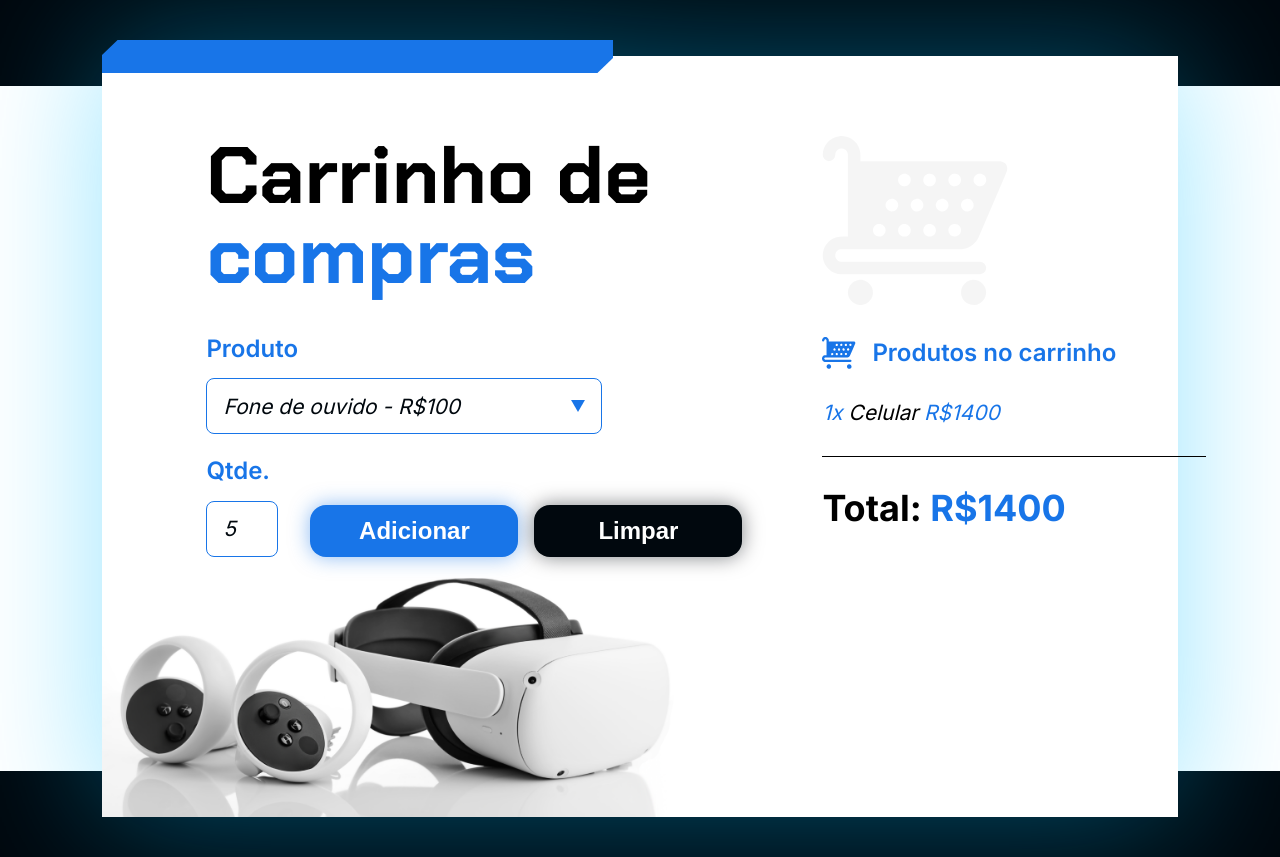
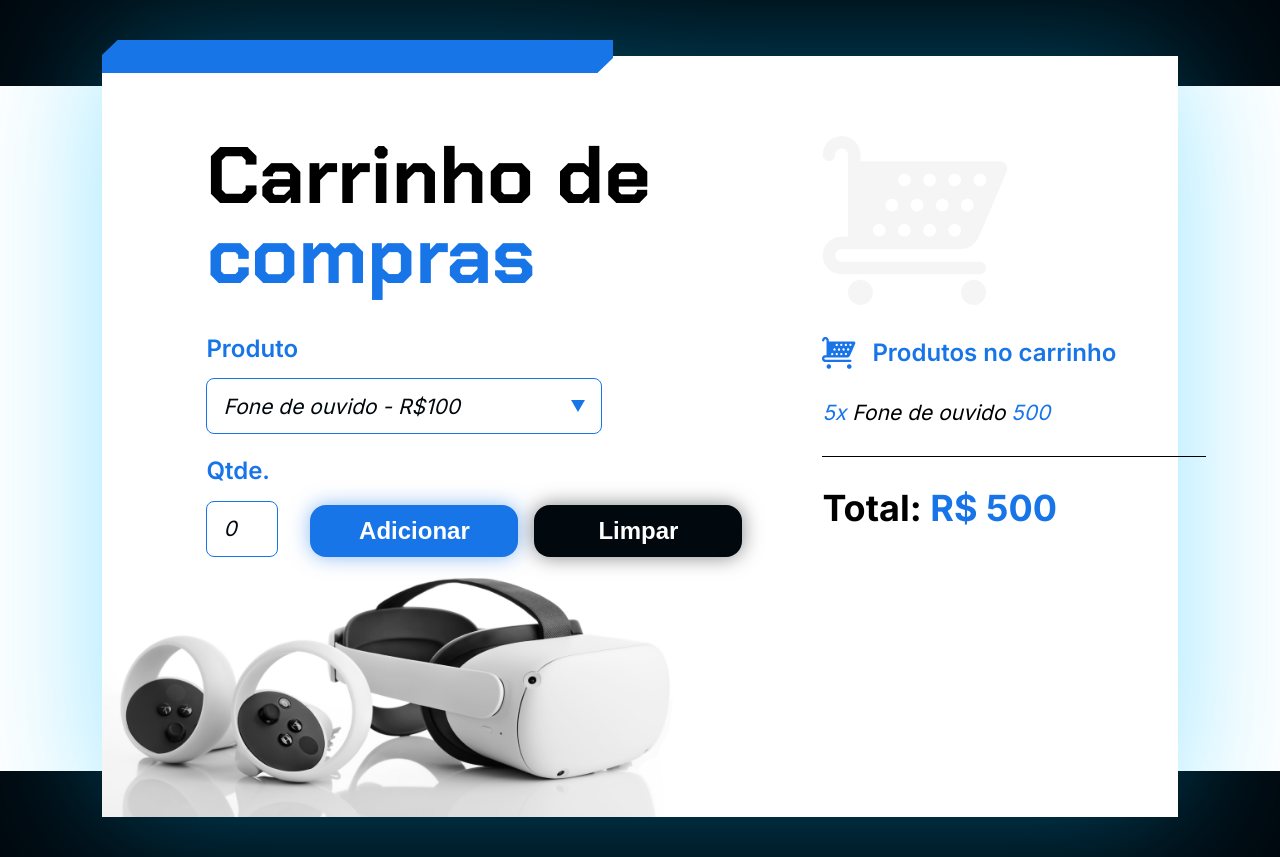
Before and after one commit to DevFrost01/carrinho-compras, a plain HTML site: page index.html in a window 1280 px wide. Both pictures are taken after typing "5" into the empty fields and a click on the button "Adicionar". Drawn offline with Linux system fonts and the light colour scheme.

Commit message:
Projeto finalizado

```diff
--- a/index.html
+++ b/index.html
@@ -25,7 +25,7 @@
       <form class="formulario">
         <label class="campo-grupo">
           <span class="texto-medio-azul">Produto</span>
-          <select class="produto-input" name="produto" id="produto">
+          <select class="produto-input" name="produto" id="produto" required>
             <option value="Fone de ouvido - R$100">Fone de ouvido - R$100</option>
             <option value="Celular - R$1400">Celular - R$1400</option>
             <option value="Oculus VR - R$5000">Oculus VR - R$5000</option>
--- a/js/app.js
+++ b/js/app.js
@@ -0,0 +1,35 @@
+let totalGeral;
+limpar();
+
+function adicionar() {
+    let produtoSelecionado = document.getElementById('produto').value;
+    let quantidade = document.getElementById('quantidade').value;
+
+    if (quantidade <= 0) {
+      alert('Digite uma quantidade válida!');
+      limpar();
+      return;
+    }
+
+    let nomeProduto = produtoSelecionado.split('-')[0];
+    let valorUnitario = produtoSelecionado.split('R$')[1];
+    let preco = quantidade * valorUnitario;
+    let carrinho = document.getElementById('lista-produtos');
+
+    carrinho.innerHTML = carrinho.innerHTML + `<section class="carrinho__produtos__produto">
+    <span class="texto-azul">${quantidade}x</span> ${nomeProduto} <span class="texto-azul">${preco}</span>
+  </section>`;
+
+
+  totalGeral = totalGeral + preco;
+  let campoTotal = document.getElementById('valor-total');
+  campoTotal.textContent = `R$ ${totalGeral}`;
+  document.getElementById('quantidade').value = 0;
+
+}
+
+function limpar() {
+  totalGeral = 0;
+  document.getElementById('lista-produtos').innerHTML = '';
+  document.getElementById('valor-total').textContent = 'R$ 0'
+}
```
